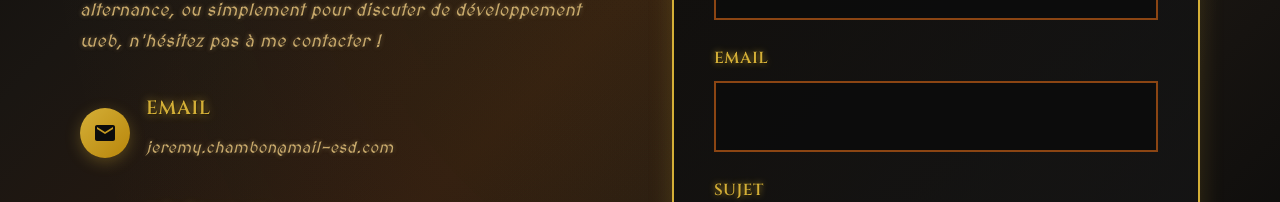
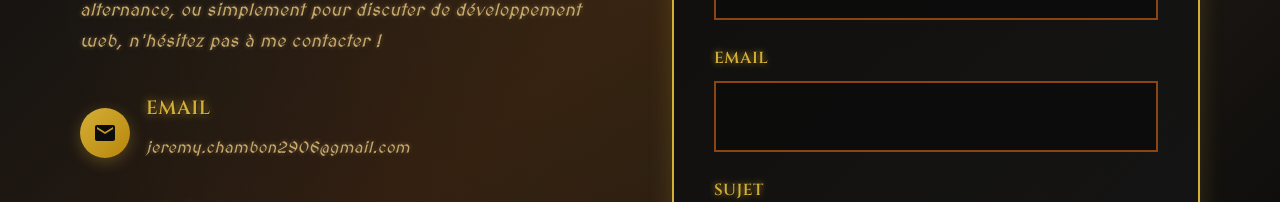
Before and after one commit to Jerxmyy/portfolio, a Vue app: page / in a window 1280 px wide. Shown: the part 3614-3816 px from the top of the page. Built offline with nearby package versions, Linux system fonts and the light colour scheme; no server answers.

Commit message:
modif de l'adresse mail

```diff
--- a/src/components/Contact.vue
+++ b/src/components/Contact.vue
@@ -26,7 +26,7 @@
               </div>
               <div class="contact-details">
                 <h4>Email</h4>
-                <p>jeremy.chambon@mail-esd.com</p>
+                <p>jeremy.chambon2906@gmail.com</p>
               </div>
             </div>
 
```
